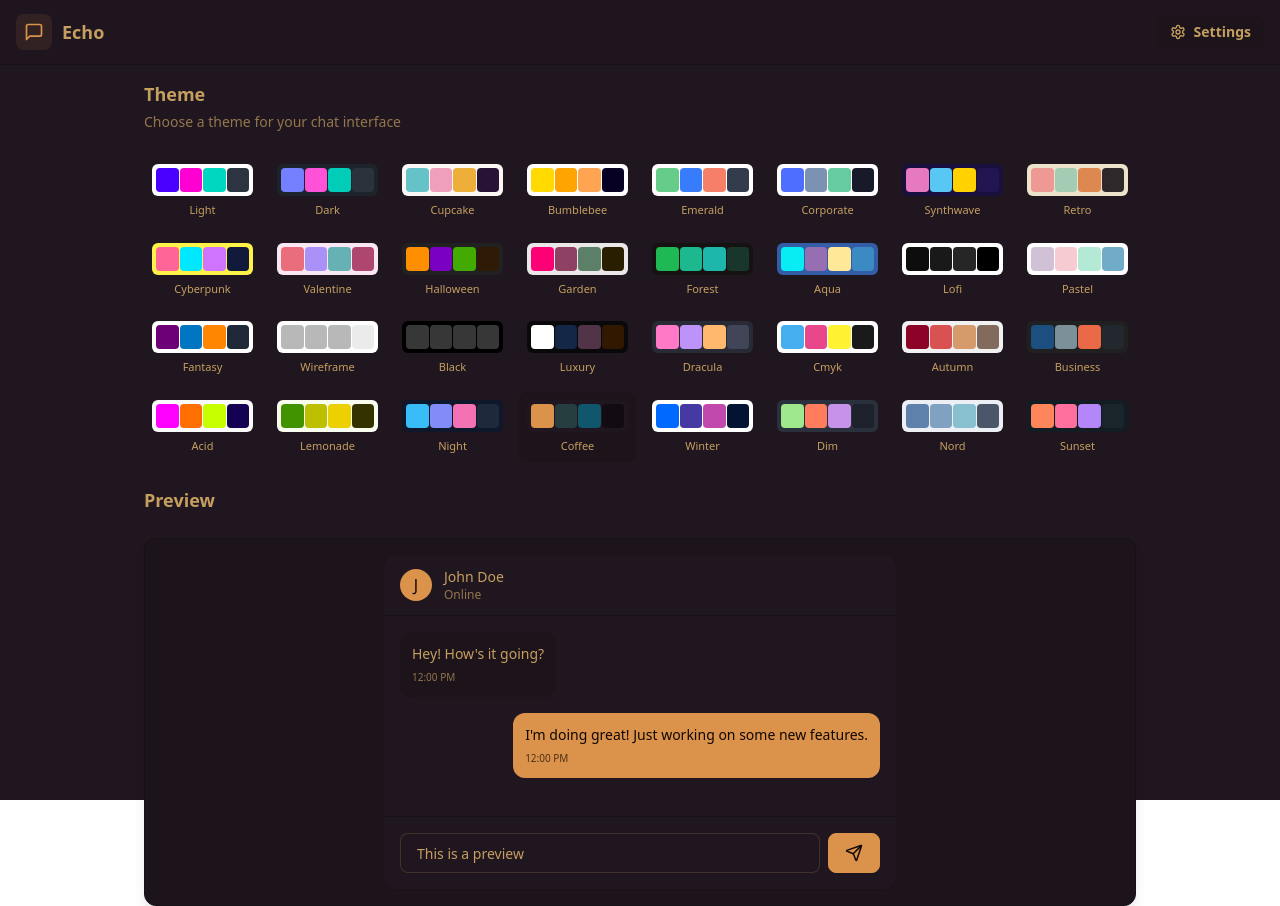
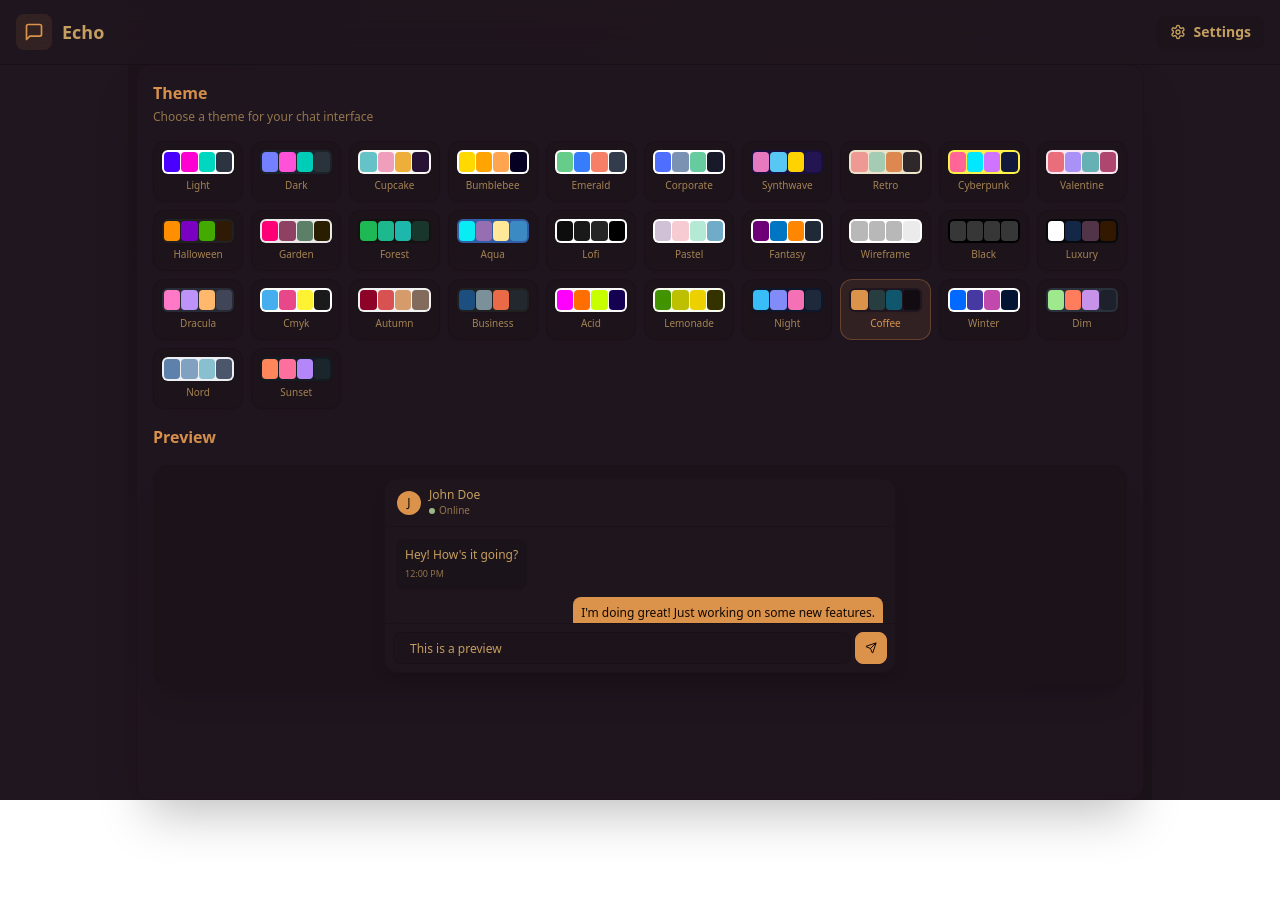
Before and after one commit to Dacosmicgiant/RTCA-Echo, a React (Vite) app in the folder frontend/: page /settings in a window 1280 px wide. After the commit the page ends 800 px from the top, so only its background shows below. Built offline with nearby package versions, Linux system fonts and the light colour scheme; no server answers.

Commit message:
fixed scaling issues

```diff
--- a/frontend/src/pages/LoginPage.jsx
+++ b/frontend/src/pages/LoginPage.jsx
@@ -18,21 +18,24 @@
   };
 
   return (
-    <div className="h-screen grid lg:grid-cols-2">
+    <div className="h-screen grid lg:grid-cols-2 bg-gradient-to-br from-base-200 via-base-100 to-base-200">
       {/* Left Side - Form */}
-      <div className="flex flex-col justify-center items-center p-6 sm:p-12">
-        <div className="w-full max-w-md space-y-8">
+      <div className="flex flex-col justify-center items-center p-6 sm:p-12 relative">
+        {/* Background blur effect */}
+        <div className="absolute inset-0 bg-base-100/30 backdrop-blur-sm"></div>
+
+        <div className="w-full max-w-md space-y-8 relative z-10">
           {/* Logo */}
           <div className="text-center mb-8">
             <div className="flex flex-col items-center gap-2 group">
               <div
-                className="w-12 h-12 rounded-xl bg-primary/10 flex items-center justify-center group-hover:bg-primary/20
-              transition-colors"
+                className="w-12 h-12 rounded-xl bg-primary/20 backdrop-blur-sm flex items-center justify-center group-hover:bg-primary/30
+              transition-all duration-300 shadow-lg border border-primary/20"
               >
                 <MessageSquare className="w-6 h-6 text-primary" />
               </div>
-              <h1 className="text-2xl font-bold mt-2">Welcome Back</h1>
-              <p className="text-base-content/60">Sign in to your account</p>
+              <h1 className="text-2xl font-bold mt-2 bg-gradient-to-r from-primary to-secondary bg-clip-text text-transparent">Welcome Back</h1>
+              <p className="text-base-content/70">Sign in to your account</p>
             </div>
           </div>
 
@@ -48,7 +51,7 @@
                 </div>
                 <input
                   type="email"
-                  className={`input input-bordered w-full pl-10`}
+                  className="input w-full pl-10 bg-base-100/80 backdrop-blur-sm border-base-300/50 focus:border-primary/50 transition-all duration-200"
                   placeholder="you@example.com"
                   value={formData.email}
                   onChange={(e) => setFormData({ ...formData, email: e.target.value })}
@@ -66,14 +69,14 @@
                 </div>
                 <input
                   type={showPassword ? "text" : "password"}
-                  className={`input input-bordered w-full pl-10`}
+                  className="input w-full pl-10 bg-base-100/80 backdrop-blur-sm border-base-300/50 focus:border-primary/50 transition-all duration-200"
                   placeholder="••••••••"
                   value={formData.password}
                   onChange={(e) => setFormData({ ...formData, password: e.target.value })}
                 />
                 <button
                   type="button"
-                  className="absolute inset-y-0 right-0 pr-3 flex items-center"
+                  className="absolute inset-y-0 right-0 pr-3 flex items-center hover:text-primary transition-colors duration-200"
                   onClick={() => setShowPassword(!showPassword)}
                 >
                   {showPassword ? (
@@ -85,7 +88,11 @@
               </div>
             </div>
 
-            <button type="submit" className="btn btn-primary w-full" disabled={isLoggingIn}>
+            <button
+              type="submit"
+              className="btn btn-primary w-full shadow-lg hover:shadow-xl transition-all duration-300 transform hover:scale-[1.02]"
+              disabled={isLoggingIn}
+            >
               {isLoggingIn ? (
                 <>
                   <Loader2 className="h-5 w-5 animate-spin" />
@@ -100,7 +107,7 @@
           <div className="text-center">
             <p className="text-base-content/60">
               Don&apos;t have an account?{" "}
-              <Link to="/signup" className="link link-primary">
+              <Link to="/signup" className="link link-primary hover:text-primary/80 transition-colors duration-200">
                 Create account
               </Link>
             </p>
@@ -109,11 +116,14 @@
       </div>
 
       {/* Right Side - Image/Pattern */}
-      <AuthImagePattern
-        title={"Welcome back!"}
-        subtitle={"Sign in to continue your conversations and catch up with your messages."}
-      />
+      <div className="bg-gradient-to-br from-base-300/50 to-base-200/80 backdrop-blur-sm">
+        <AuthImagePattern
+          title={"Welcome back!"}
+          subtitle={"Sign in to continue your conversations and catch up with your messages."}
+        />
+      </div>
     </div>
   );
 };
+
 export default LoginPage;
--- a/frontend/src/pages/SettingsPage.jsx
+++ b/frontend/src/pages/SettingsPage.jsx
@@ -11,32 +11,34 @@
   const { theme, setTheme } = useThemeStore();
 
   return (
-    <div className="h-screen container mx-auto px-4 pt-20 max-w-5xl">
-      <div className="space-y-6">
+    <div className="h-screen container mx-auto px-2 pt-16 max-w-5xl bg-gradient-to-br from-base-200 via-base-100 to-base-200">
+      <div className="space-y-4 bg-base-100/95 backdrop-blur-sm rounded-2xl shadow-2xl border border-base-300/30 p-4 h-[calc(100vh-4rem)] overflow-y-auto">
         <div className="flex flex-col gap-1">
-          <h2 className="text-lg font-semibold">Theme</h2>
-          <p className="text-sm text-base-content/70">Choose a theme for your chat interface</p>
+          <h2 className="text-base font-semibold bg-gradient-to-r from-primary to-secondary bg-clip-text text-transparent">Theme</h2>
+          <p className="text-xs text-base-content/70">Choose a theme for your chat interface</p>
         </div>
 
-        <div className="grid grid-cols-4 sm:grid-cols-6 md:grid-cols-8 gap-2">
+        <div className="grid grid-cols-6 sm:grid-cols-8 md:grid-cols-10 gap-2">
           {THEMES.map((t) => (
             <button
               key={t}
               className={`
-                group flex flex-col items-center gap-1.5 p-2 rounded-lg transition-colors
-                ${theme === t ? "bg-base-200" : "hover:bg-base-200/50"}
+                group flex flex-col items-center gap-1 p-2 rounded-xl transition-all duration-300
+                border border-base-300/30 shadow-sm hover:shadow-md
+                ${theme === t ? "bg-primary/10 border-primary/30 shadow-lg" : "bg-base-200/50 hover:bg-base-200/80"}
               `}
               onClick={() => setTheme(t)}
             >
-              <div className="relative h-8 w-full rounded-md overflow-hidden" data-theme={t}>
-                <div className="absolute inset-0 grid grid-cols-4 gap-px p-1">
+              <div className="relative h-6 w-full rounded-md overflow-hidden shadow-sm" data-theme={t}>
+                <div className="absolute inset-0 grid grid-cols-4 gap-px p-0.5">
                   <div className="rounded bg-primary"></div>
                   <div className="rounded bg-secondary"></div>
                   <div className="rounded bg-accent"></div>
                   <div className="rounded bg-neutral"></div>
                 </div>
               </div>
-              <span className="text-[11px] font-medium truncate w-full text-center">
+              <span className={`text-[10px] font-medium truncate w-full text-center transition-colors duration-200
+                ${theme === t ? "text-primary" : "text-base-content/80"}`}>
                 {t.charAt(0).toUpperCase() + t.slice(1)}
               </span>
             </button>
@@ -44,27 +46,30 @@
         </div>
 
         {/* Preview Section */}
-        <h3 className="text-lg font-semibold mb-3">Preview</h3>
-        <div className="rounded-xl border border-base-300 overflow-hidden bg-base-100 shadow-lg">
-          <div className="p-4 bg-base-200">
+        <h3 className="text-base font-semibold mb-2 bg-gradient-to-r from-primary to-secondary bg-clip-text text-transparent">Preview</h3>
+        <div className="rounded-2xl border border-base-300/50 overflow-hidden bg-base-100/80 backdrop-blur-sm shadow-xl">
+          <div className="p-3 bg-base-200/80 backdrop-blur-sm">
             <div className="max-w-lg mx-auto">
               {/* Mock Chat UI */}
-              <div className="bg-base-100 rounded-xl shadow-sm overflow-hidden">
+              <div className="bg-base-100/90 backdrop-blur-sm rounded-xl shadow-lg overflow-hidden border border-base-300/30">
                 {/* Chat Header */}
-                <div className="px-4 py-3 border-b border-base-300 bg-base-100">
-                  <div className="flex items-center gap-3">
-                    <div className="w-8 h-8 rounded-full bg-primary flex items-center justify-center text-primary-content font-medium">
+                <div className="px-3 py-2 border-b border-base-300/50 bg-base-100/80 backdrop-blur-sm">
+                  <div className="flex items-center gap-2">
+                    <div className="w-6 h-6 rounded-full bg-primary flex items-center justify-center text-primary-content font-medium shadow-sm text-xs">
                       J
                     </div>
                     <div>
-                      <h3 className="font-medium text-sm">John Doe</h3>
-                      <p className="text-xs text-base-content/70">Online</p>
+                      <h3 className="font-medium text-xs">John Doe</h3>
+                      <p className="text-[10px] text-base-content/70 flex items-center gap-1">
+                        <div className="w-1.5 h-1.5 bg-success rounded-full"></div>
+                        Online
+                      </p>
                     </div>
                   </div>
                 </div>
 
                 {/* Chat Messages */}
-                <div className="p-4 space-y-4 min-h-[200px] max-h-[200px] overflow-y-auto bg-base-100">
+                <div className="p-3 space-y-2 h-24 overflow-y-auto bg-base-100/50 backdrop-blur-sm">
                   {PREVIEW_MESSAGES.map((message) => (
                     <div
                       key={message.id}
@@ -72,14 +77,14 @@
                     >
                       <div
                         className={`
-                          max-w-[80%] rounded-xl p-3 shadow-sm
-                          ${message.isSent ? "bg-primary text-primary-content" : "bg-base-200"}
+                          max-w-[80%] rounded-lg p-2 shadow-sm backdrop-blur-sm
+                          ${message.isSent ? "bg-primary text-primary-content" : "bg-base-200/80"}
                         `}
                       >
-                        <p className="text-sm">{message.content}</p>
+                        <p className="text-xs">{message.content}</p>
                         <p
                           className={`
-                            text-[10px] mt-1.5
+                            text-[9px] mt-1
                             ${message.isSent ? "text-primary-content/70" : "text-base-content/70"}
                           `}
                         >
@@ -91,17 +96,17 @@
                 </div>
 
                 {/* Chat Input */}
-                <div className="p-4 border-t border-base-300 bg-base-100">
-                  <div className="flex gap-2">
+                <div className="p-2 border-t border-base-300/50 bg-base-100/80 backdrop-blur-sm">
+                  <div className="flex gap-1">
                     <input
                       type="text"
-                      className="input input-bordered flex-1 text-sm h-10"
+                      className="input flex-1 text-xs h-8 bg-base-200/50 border-base-300/50"
                       placeholder="Type a message..."
                       value="This is a preview"
                       readOnly
                     />
-                    <button className="btn btn-primary h-10 min-h-0">
-                      <Send size={18} />
+                    <button className="btn btn-primary h-8 min-h-0 w-8 p-0 shadow-sm hover:shadow-md transition-shadow duration-200">
+                      <Send size={12} />
                     </button>
                   </div>
                 </div>
@@ -113,4 +118,5 @@
     </div>
   );
 };
+
 export default SettingsPage;
```
Also changed, not shown: frontend/src/pages/ProfilePage.jsx (+37 -44 lines), frontend/src/pages/SignUpPage.jsx (+27 -18 lines).
